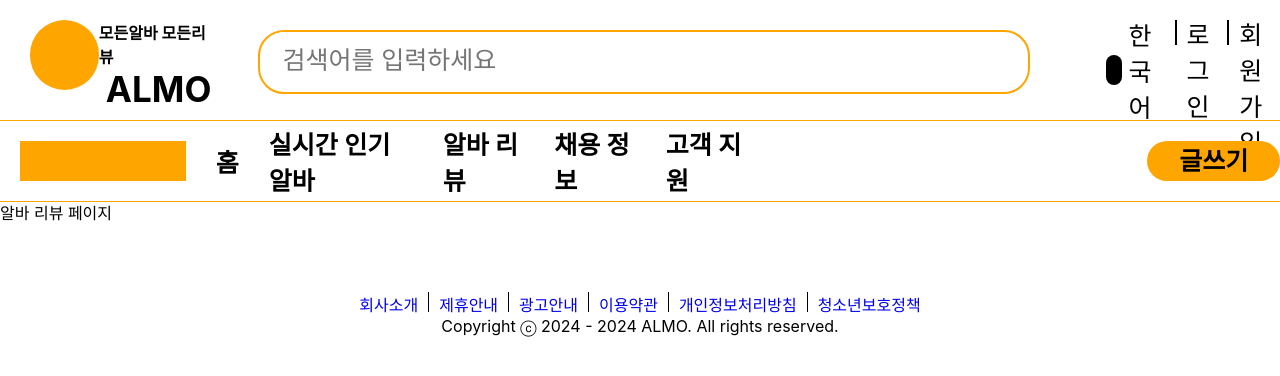
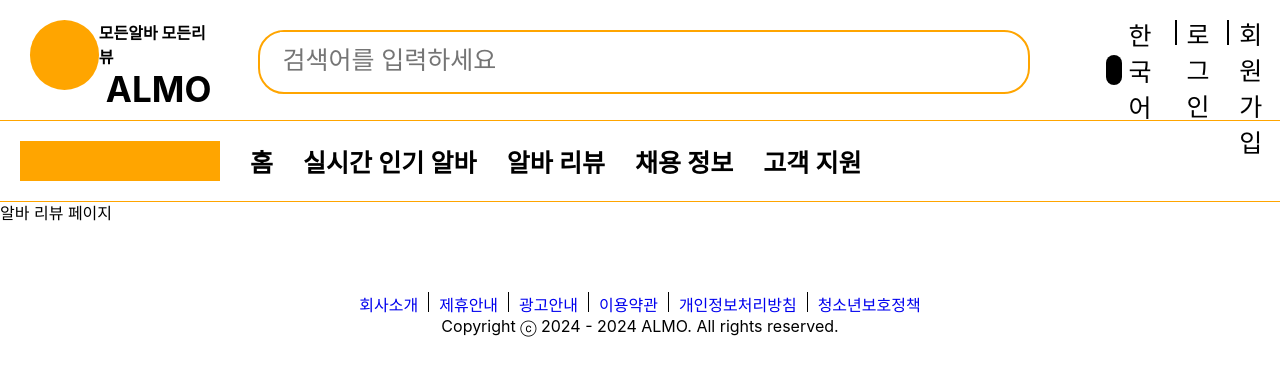
Before and after one commit to JohnJung-1017/Almo, a React (Create React App) app in the folder frontend/: page /review in a window 1280 px wide. Shown: the top 376 px of the page. Built offline with nearby package versions, Linux system fonts and the light colour scheme; some icons are missing.

Commit message:
design: navBar
navBar 디자인 수정

```diff
--- a/frontend/src/components/navBar.jsx
+++ b/frontend/src/components/navBar.jsx
@@ -51,9 +51,9 @@ function NavBar() {
             <div className='nav_login'>
               <Dropdown/>
               <div className='vertical_bar1'></div>
-              <div onClick={null} className='signIn'>로그인</div>
+              <Link className='sign_link' to={'/signIn'}>로그인</Link>
               <div className='vertical_bar1'></div>
-              <div onClick={null} className='signUp'>회원가입</div>
+              <Link className='sign_link' to={'/signUp'}>회원가입</Link>
             </div>
         </div>
         <div className='nav_bottom'>
@@ -63,7 +63,6 @@ function NavBar() {
             <Link className='nav_menu' to={'/review'}>알바 리뷰</Link>
             <Link className='nav_menu' to={'/recruit'}>채용 정보</Link>
             <Link className='nav_menu' to={'/support'}>고객 지원</Link>
-            <div className='upload'>글쓰기</div>
         </div>
     </div>
   )
--- a/frontend/src/css/navBar.css
+++ b/frontend/src/css/navBar.css
@@ -9,7 +9,6 @@
 }
 .nav_title{
     margin: 20px 0 0 30px;
-
     display: flex;
     flex-direction: row;
 }
@@ -58,7 +57,9 @@
     display: flex;
     flex-direction: row;
 }
-.signIn, .signUp{
+.sign_link{
+    text-decoration: none;
+    color: black;
     font-size: 25px;
     margin-top: 15px;
 }
@@ -90,14 +91,3 @@
     height: 40px;
     background-color: orange;
   }
-  .upload{
-    color: black;
-    font-size: 25px;
-    font-weight: 600;
-    background-color: orange;
-    border-radius: 20px;
-    width: 160px;
-    height: 40px;
-    text-align: center;
-    margin-left: 400px;
-  }
```
